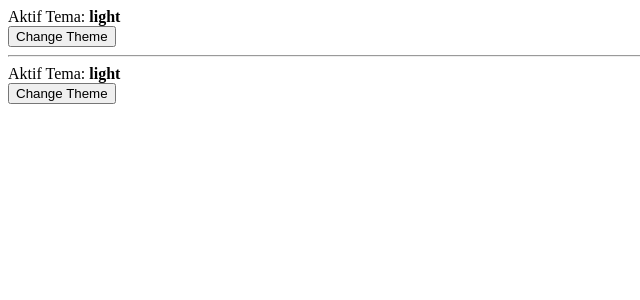
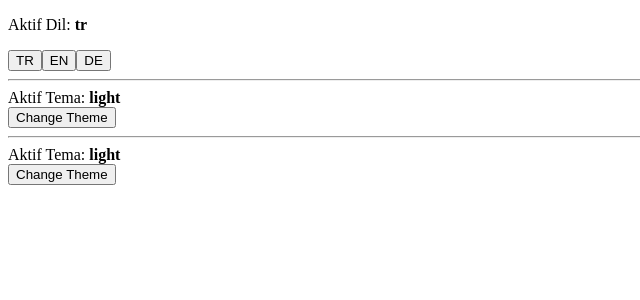
Before and after one commit to mervegk/gelyaz-context-api, a React (Create React App) app: page / in a window 1280 px wide. Shown: the top 300 px of the page, without its empty margins (0-640 px from the left). Built offline with nearby package versions, Linux system fonts and the light colour scheme.

Commit message:
coklu contex

```diff
--- a/src/App.js
+++ b/src/App.js
@@ -1,14 +1,21 @@
 import { ThemeContextProvider } from './context/ThemeContext';
+import { LangContextProvider } from './context/LangContext';
 import ChangeTheme from './components/ChangeTheme';
 import Footer from './components/Footer';
+import ChangeLang from './components/ChangeLang';
 
 function App() {
   return (
     <div className="App">
-      <ThemeContextProvider>
-        <ChangeTheme />
-        <Footer />
-      </ThemeContextProvider>
+      <LangContextProvider>
+        <ThemeContextProvider>
+          <ChangeLang />
+          <hr />
+          <ChangeTheme />
+          <hr />
+          <Footer />
+        </ThemeContextProvider>
+      </LangContextProvider>
     </div>
   );
 }
--- /dev/null
+++ b/src/components/ChangeLang.js
@@ -0,0 +1,15 @@
+import { useContext } from "react"
+import LangContext from "../context/LangContext"
+
+export default function ChangeLang() {
+  const { lang, setLang } = useContext(LangContext);
+
+  return (
+    <div>
+      <p> Aktif Dil: <strong>{lang}</strong></p>
+      <button onClick={() => setLang('tr')}>TR</button>
+      <button onClick={() => setLang('en')}>EN</button>
+      <button onClick={() => setLang('de')}>DE</button>
+    </div>
+  )
+}
--- a/src/components/Footer.js
+++ b/src/components/Footer.js
@@ -5,7 +5,6 @@
   const { theme, changeTheme } = useContext(ThemeContext);
 
   return <div>
-    <hr />
     <div>Aktif Tema: <strong>{theme}</strong></div>
     <button onClick={changeTheme}>Change Theme</button>
   </div>
--- /dev/null
+++ b/src/context/LangContext.js
@@ -0,0 +1,15 @@
+import { createContext, useState } from "react";
+
+const LangContext = createContext();
+
+export const LangContextProvider = ({ children }) => {
+  const [lang, setLang] = useState('tr');
+
+  const values = {
+    lang,
+    setLang
+  }
+
+  return <LangContext.Provider value={values}>{children}</LangContext.Provider>
+}
+export default LangContext;
```
